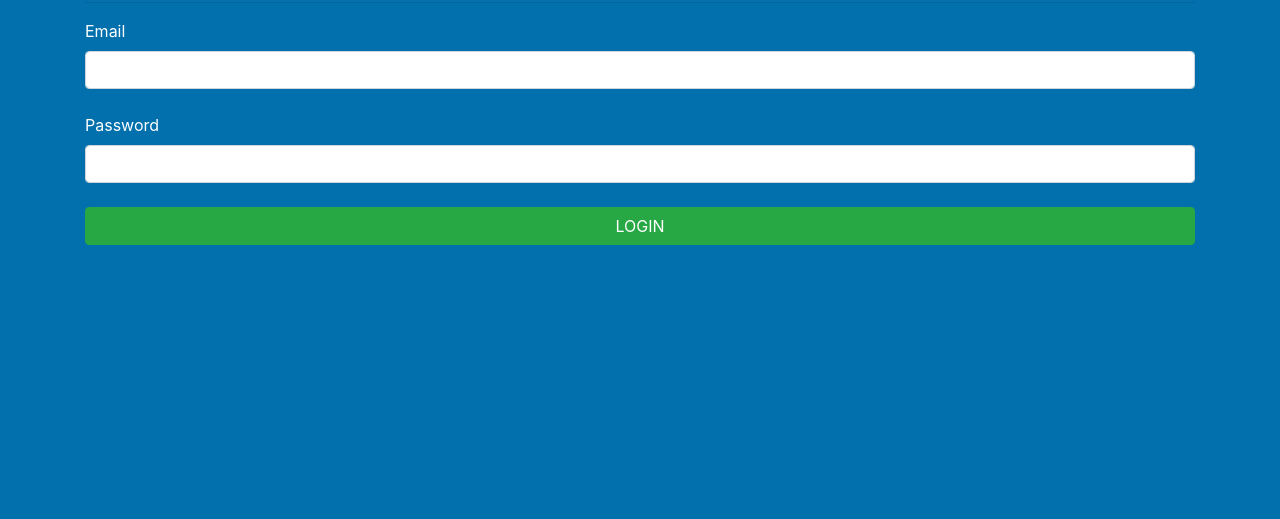
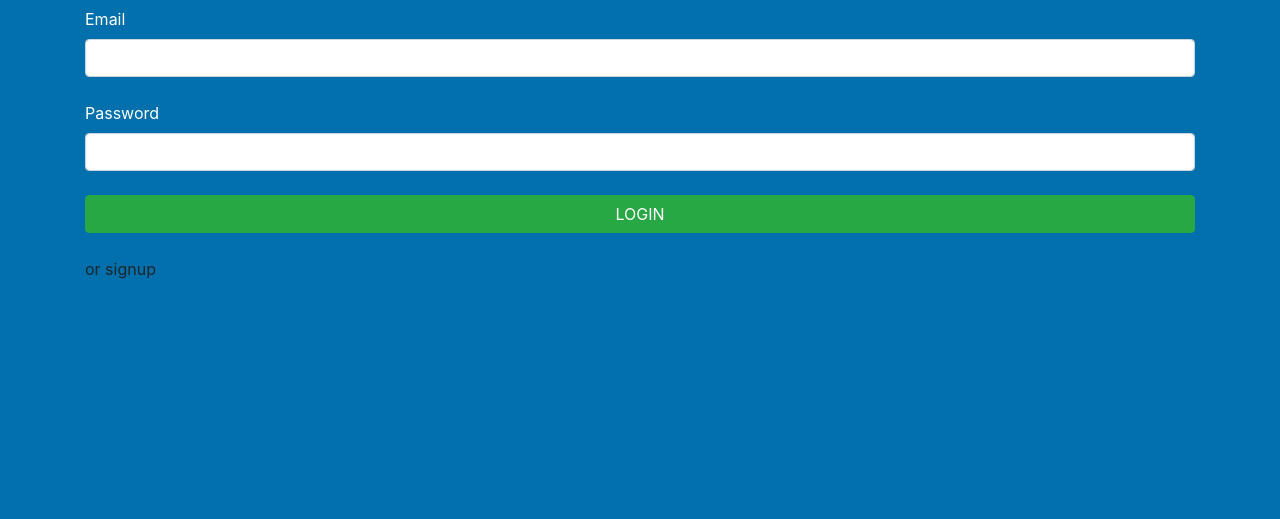
Before and after one commit to Softcoderindia-code/doctor_assistant.github.io, a plain HTML site: page login.html in a window 1280 px wide. Shown: the part 281-800 px from the top of the page. Drawn offline with nearby package versions, Linux system fonts and the light colour scheme; a web font is replaced by a local one.

Commit message:
Update login.html

```diff
--- a/login.html
+++ b/login.html
@@ -29,7 +29,9 @@
             <button type="submit" class="btn btn-success btn-block">LOGIN</button>
             <br>
             <div class="container error" id="loginError"></div>
+            <a>or signup</a>
         </form>
+
     </div>
 
     <!-- The core Firebase JS SDK is always required and must be listed first -->
```
